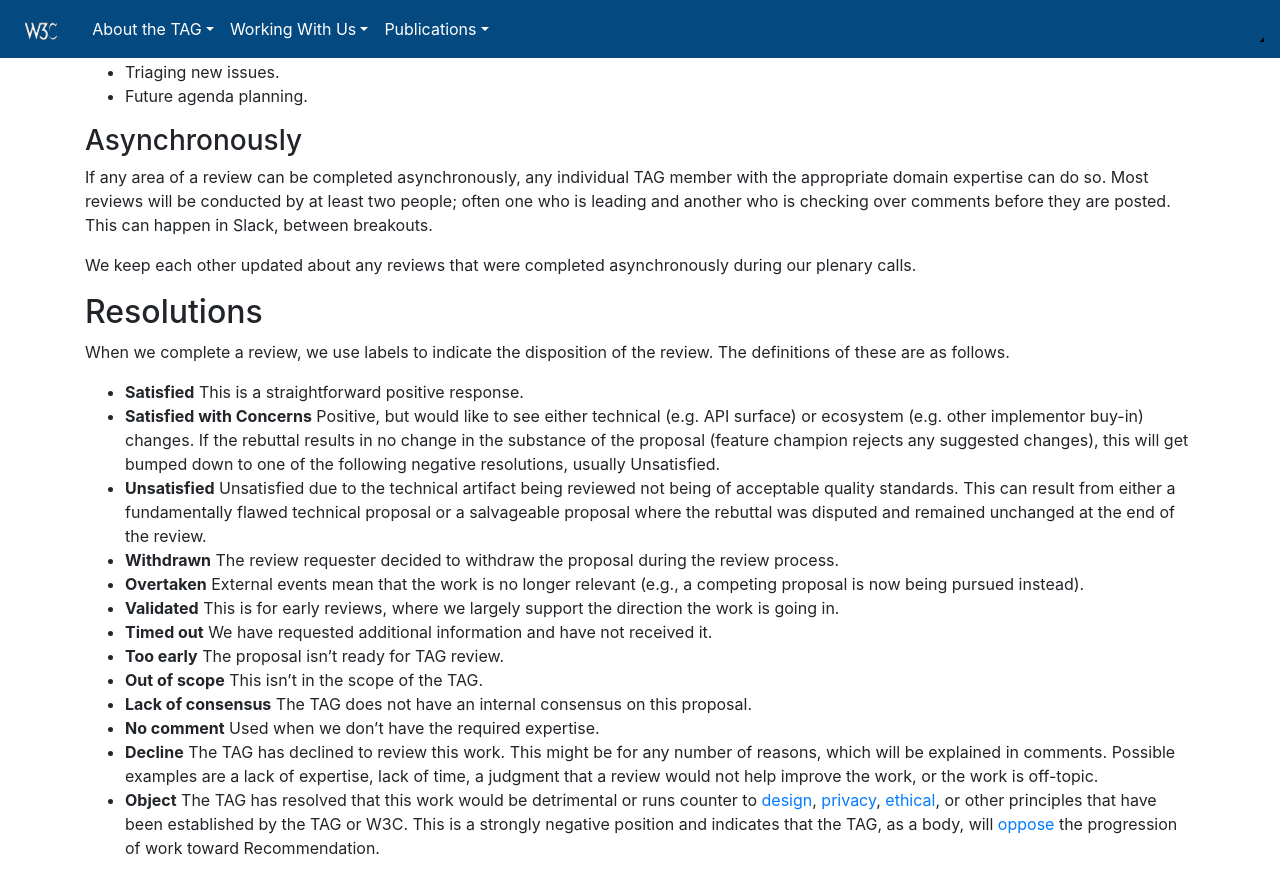
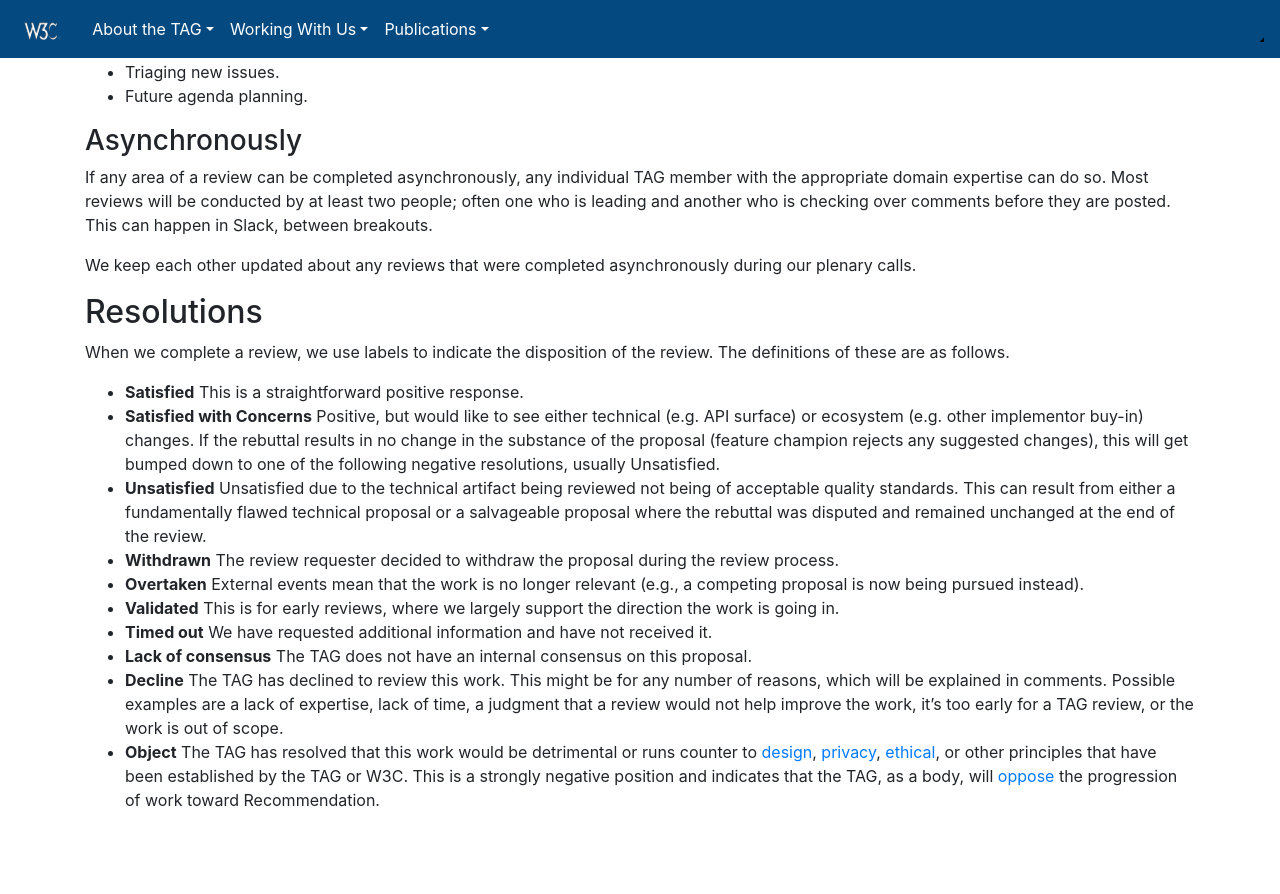
Before and after one commit to w3ctag/tag.w3.org, a Jekyll site: the page built from workmode/design-reviews.md, in a window 1280 px wide and 900 px high, scrolled down 3295 px. Shown: the top 894 px of the window. Built offline with Jekyll 4.4.1, drawn with Linux system fonts in a browser that asks for light colours; nearby versions of some CDN libraries; library files that are not in the unit come from our copies; after the commit the page ends 4147 px from its top, so only the background shows below that.

Commit message:
Collapse several statuses into 'decline'

```diff
--- a/workmode/design-reviews.md
+++ b/workmode/design-reviews.md
@@ -154,9 +154,6 @@
 * **Overtaken** External events mean that the work is no longer relevant (e.g., a competing proposal is now being pursued instead).
 * **Validated** This is for early reviews, where we largely support the direction the work is going in.
 * **Timed out** We have requested additional information and have not received it.
-* **Too early** The proposal isn't ready for TAG review.
-* **Out of scope** This isn't in the scope of the TAG.
 * **Lack of consensus** The TAG does not have an internal consensus on this proposal.
-* **No comment** Used when we don't have the required expertise.
-* **Decline** The TAG has declined to review this work.  This might be for any number of reasons, which will be explained in comments.  Possible examples are a lack of expertise, lack of time, a judgment that a review would not help improve the work, or the work is off-topic.
+* **Decline** The TAG has declined to review this work.  This might be for any number of reasons, which will be explained in comments.  Possible examples are a lack of expertise, lack of time, a judgment that a review would not help improve the work, it's too early for a TAG review, or the work is out of scope.
 * **Object** The TAG has resolved that this work would be detrimental or runs counter to [design](), [privacy](), [ethical](), or other principles that have been established by the TAG or W3C. This is a strongly negative position and indicates that the TAG, as a body, will [oppose](process#fo) the progression of work toward Recommendation.
```
